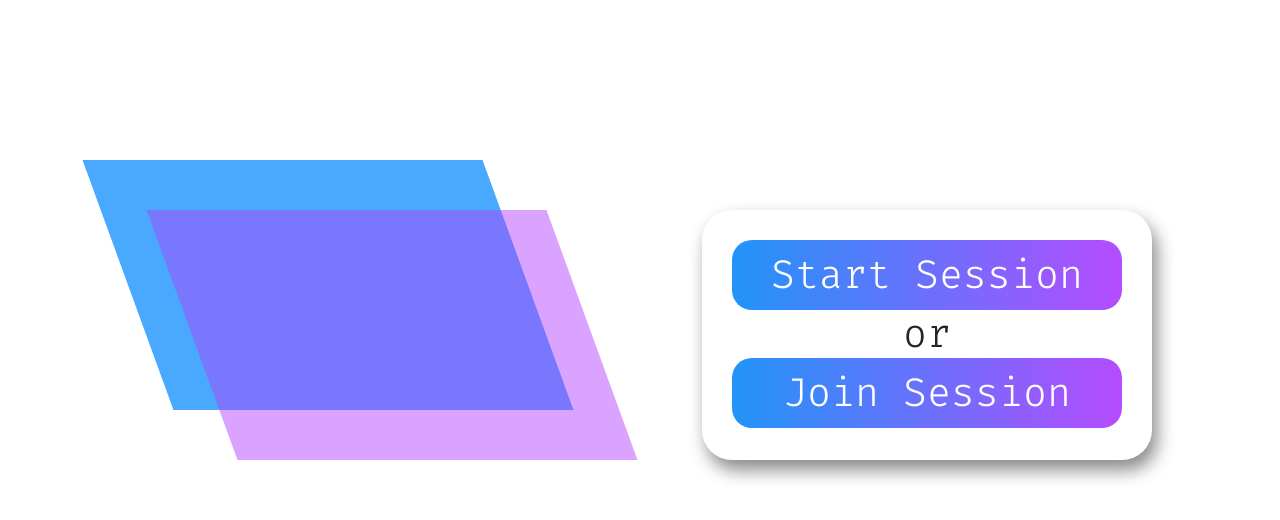
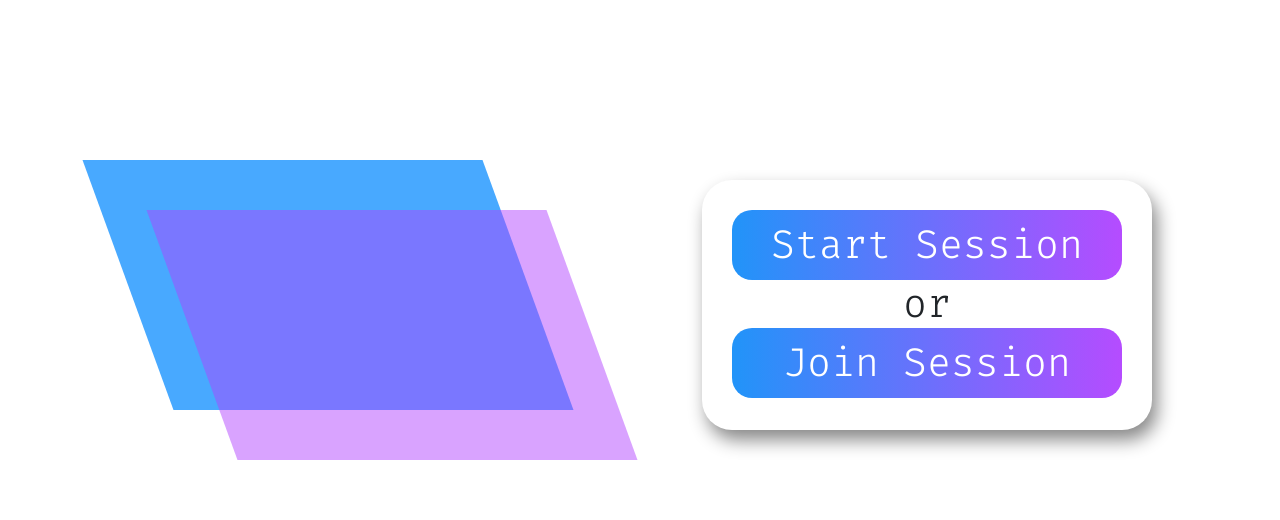
Before and after one commit to RGBHack/Fabric, a Flask app: page / in a window 1280 px wide. Shown: the part 89-609 px from the top of the page. Run offline with Flask 2, Linux system fonts and the light colour scheme; some libraries are stand-ins or nearby versions; some web fonts are replaced.

Commit message:
move up div for sessions

```diff
--- a/templates/index.html
+++ b/templates/index.html
@@ -77,7 +77,7 @@
             width: 450px;
             height: 250px;
             background: white;
-            margin-top: -250px;
+            margin-top: -280px;
             margin-right: 10vw;
             float: right;
             text-align: center;
```
